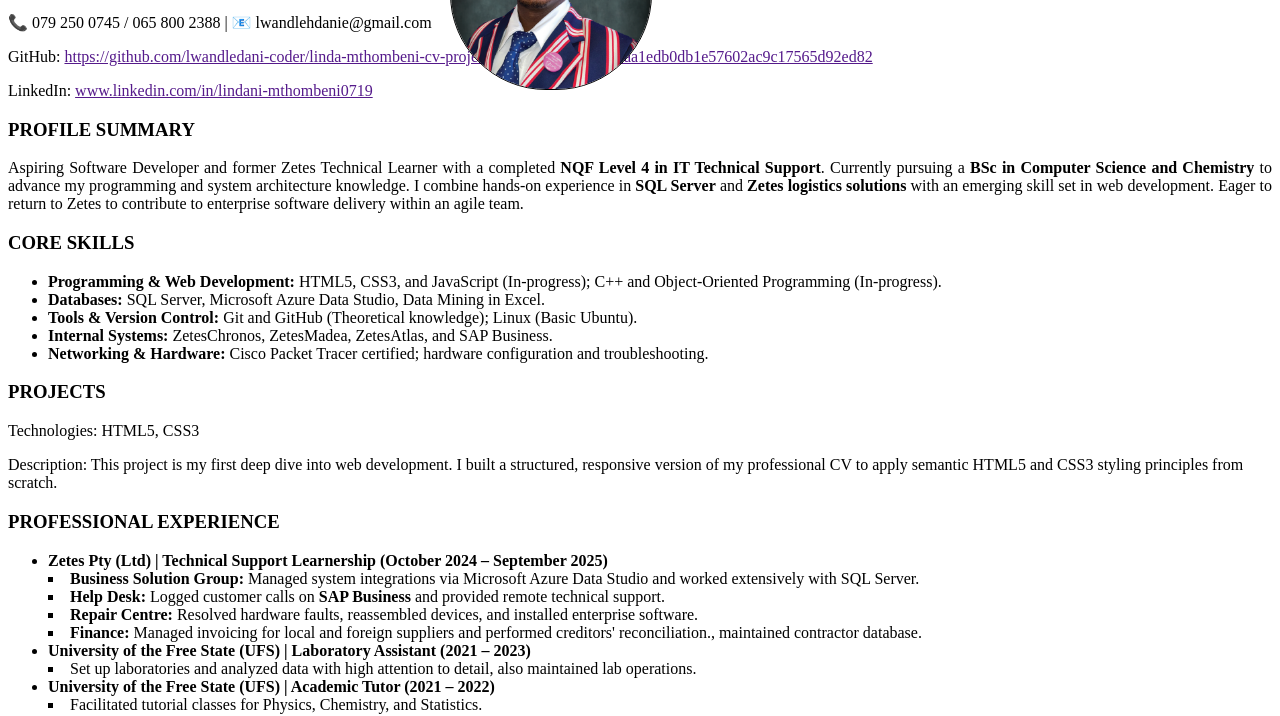
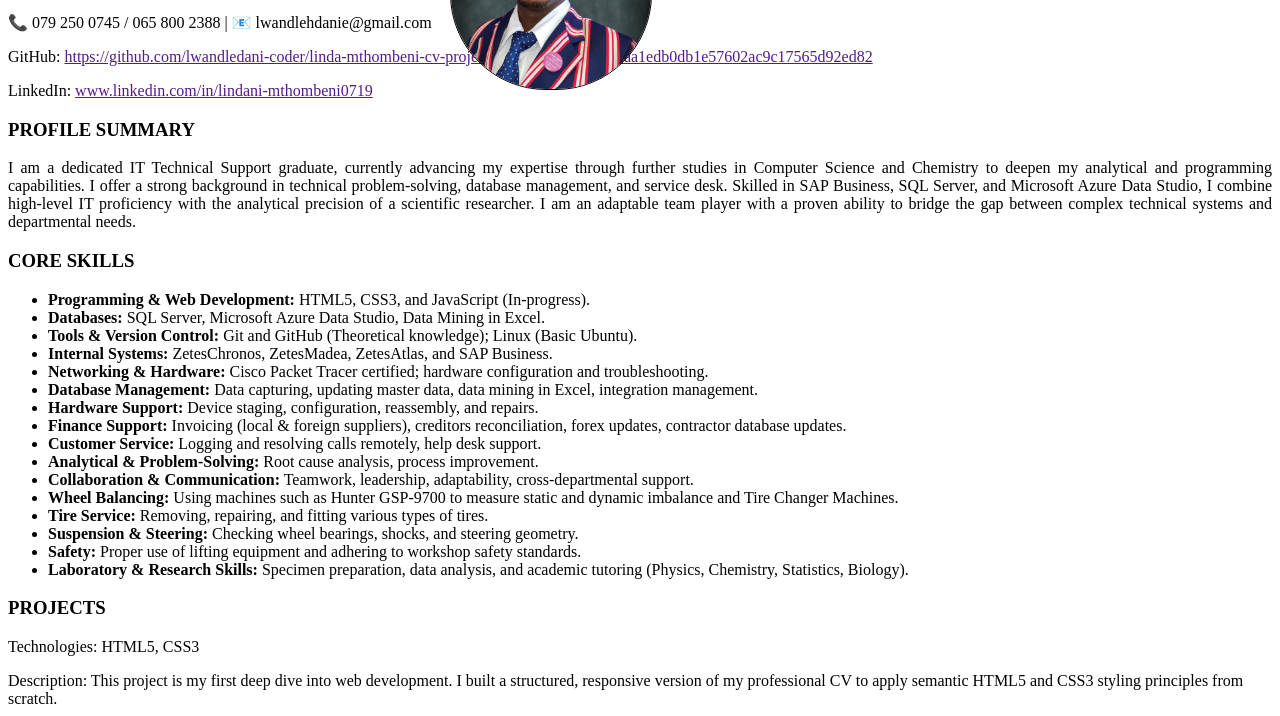
Before and after one commit to lwandledani-coder/linda-mthombeni-cv-project01, a plain HTML site: page myresume.html in a window 1280 px wide. Shown: the part 102-818 px from the top of the page. Drawn offline with Linux system fonts and the light colour scheme.

Commit message:
Rewrite my resume

```diff
--- a/myresume.html
+++ b/myresume.html
@@ -20,17 +20,28 @@
 
     <div>
         <h3>PROFILE SUMMARY</h3>
-        <p class="adjustPS">Aspiring Software Developer and former Zetes Technical Learner with a completed <strong>NQF Level 4 in IT Technical Support</strong>. Currently pursuing a <strong>BSc in Computer Science and Chemistry</strong> to advance my programming and system architecture knowledge. I combine hands-on experience in <strong>SQL Server</strong> and <strong>Zetes logistics solutions</strong>  with an emerging skill set in web development. Eager to return to Zetes to contribute to enterprise software delivery within an agile team.</p>
+        <p class="adjustPS">I am a dedicated IT Technical Support graduate, currently advancing my expertise through further studies in Computer Science and Chemistry to deepen my analytical and programming capabilities. I offer a strong background in technical problem-solving, database management, and service desk. Skilled in SAP Business, SQL Server, and Microsoft Azure Data Studio, I combine high-level IT proficiency with the analytical precision of a scientific researcher. I am an adaptable team player with a proven ability to bridge the gap between complex technical systems and departmental needs.</p>
     </div>
 
     <div>
         <h3>CORE SKILLS</h3>
         <ul>
-            <li><strong>Programming & Web Development:</strong> HTML5, CSS3, and JavaScript (In-progress); C++ and Object-Oriented Programming (In-progress).</li>
+            <li><strong>Programming & Web Development:</strong> HTML5, CSS3, and JavaScript (In-progress).</li>
             <li><strong>Databases:</strong> SQL Server, Microsoft Azure Data Studio, Data Mining in Excel.</li>
             <li><strong>Tools & Version Control:</strong> Git and GitHub (Theoretical knowledge); Linux (Basic Ubuntu).</li>
             <li><strong>Internal Systems:</strong> ZetesChronos, ZetesMadea, ZetesAtlas, and SAP Business.</li>
             <li><strong>Networking & Hardware:</strong> Cisco Packet Tracer certified; hardware configuration and troubleshooting.</li>
+            <li><strong>Database Management:</strong> Data capturing, updating master data, data mining in Excel, integration management.</li>
+            <li><strong>Hardware Support:</strong> Device staging, configuration, reassembly, and repairs.</li>
+            <li><strong>Finance Support:</strong> Invoicing (local & foreign suppliers), creditors reconciliation, forex updates, contractor database updates.</li>
+            <li><strong>Customer Service:</strong> Logging and resolving calls remotely, help desk support.</li>
+            <li><strong>Analytical & Problem-Solving:</strong> Root cause analysis, process improvement.</li>
+            <li><strong>Collaboration & Communication:</strong> Teamwork, leadership, adaptability, cross-departmental support.</li>
+            <li><strong>Wheel Balancing:</strong> Using machines such as Hunter GSP-9700 to measure static and dynamic imbalance and Tire Changer Machines.</li>
+            <li><strong>Tire Service:</strong> Removing, repairing, and fitting various types of tires.</li>
+            <li><strong>Suspension & Steering:</strong> Checking wheel bearings, shocks, and steering geometry.</li>
+            <li><strong>Safety:</strong> Proper use of lifting equipment and adhering to workshop safety standards.</li>
+            <li><strong>Laboratory & Research Skills:</strong> Specimen preparation, data analysis, and academic tutoring (Physics, Chemistry, Statistics, Biology).</li>
         </ul>
     </div>
 
@@ -84,6 +95,8 @@
             <li>Ms. Mthembu F | Senior Software Developer, Zetes Pty (Ltd) | 📞 +27 11 615 3103 | 📧 felicia.mthembu@za.zetes.com</li>
             <li>Ms. Mabulana P | Service Desk Agent, Zetes Pty (Ltd) | 📞 +27 11 615 3103 | 📧 pertunia.mabulana@za.zetes.com</li>
             <li>Ms. Spiess N | Implementation Consultant, Zetes Pty (Ltd) | 📞 +27 11 615 3103 | 📧 naomi.spiess@za.zetes.com</li>
+            <li>Ms. Mochologi NG – Professional Service in Plant Sciences, UFS | 📞 079 709 2249 / 058 718 5398 | 📧 MochologiNG@ufs.ac.za</li>
+            <li>Ms. Makhoba – BOJ - Teaching and Learning Coordinator, UFS | 📞 083-842-3114 / 051 401 2313 | 📧 MakhobaBOJ@ufs.ac.za</li>
         </ul>
     </div>
 </body>
```
